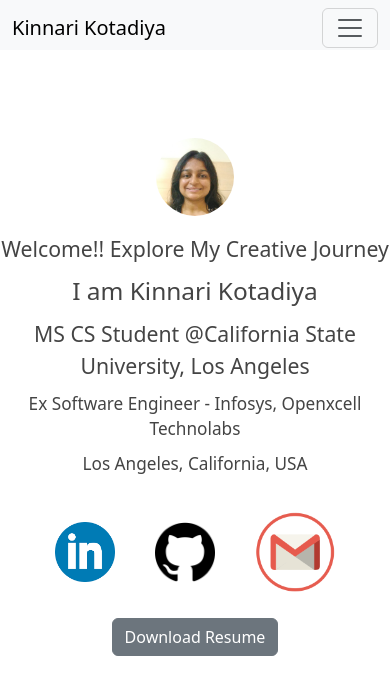
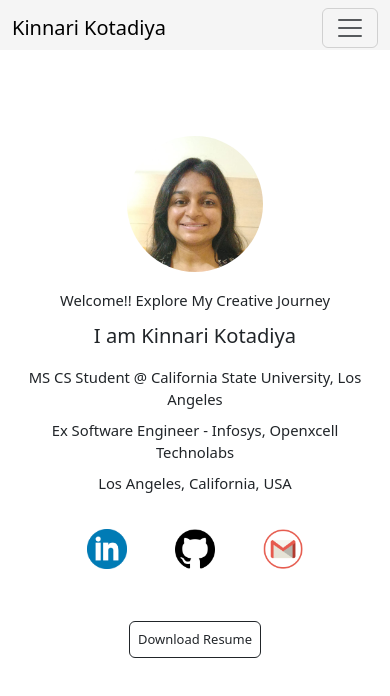
Before and after one commit to Kinnari7/kinnari7.github.io, a React (Create React App) app: page / in a window 390 px wide. Shown: the top 696 px of the page. Built offline with nearby package versions, Linux system fonts and the light colour scheme.

Commit message:
fix: make website responsive with resume update

```diff
--- a/src/containers/navbar.css
+++ b/src/containers/navbar.css
@@ -71,17 +71,22 @@
 }
 .nav-item .active {
     color: #111111;
+    font-weight: 600;
 }
 .nav-icon {
     display: none;
 }
 
   @media screen and (max-width: 960px) {
+    .navbar-custom{
+      background-color: #F5F5F5;
+    }
+
     .nav-menu {
       display: flex;
       flex-direction: column;
       width: 100%;
-      border-top: 1pxsolid #FFFFFF;
+      border-top: 1pxsolid #F5F5F5;
       position: absolute;
       top: 50px;
       left: -110%;
@@ -90,7 +95,7 @@
     }
 
     .nav-menu.active {
-      background: #FFFFFF;
+      background: #F5F5F5;
       left: 0px;
       opacity: 1;
       transition: all 0.5s ease;
--- a/src/containers/navbar.jsx
+++ b/src/containers/navbar.jsx
@@ -1,14 +1,15 @@
 // IMPORT LIBRARIES
 import React from "react";
 import { NavLink } from "react-router-dom";
+import 'bootstrap/dist/js/bootstrap.bundle.min.js';
 
 // IMPORT STYLES
 import "./navbar.css";
 
 const Navbar = () => {
   return (
-    <nav className="navbar navbar-expand-lg navbar-light bg-light">
-      <div className="container">
+    <nav className="navbar navbar-expand-lg">
+      <div className="container navbar-custom">
         <NavLink exact to="/" className="navbar-brand">
           Kinnari Kotadiya
         </NavLink>
--- a/src/pages/aboutMePage/about.jsx
+++ b/src/pages/aboutMePage/about.jsx
@@ -8,7 +8,7 @@ const About = () => {
     <div className="container my-5 d-block">
       <div className="row">
         <div className="col-12">
-          <h1 className="my-4">About Me</h1>
+          <h2 className="my-4">About Me</h2>
         </div>
       </div>
       <div className="row">
--- a/src/pages/contactPage/contact.css
+++ b/src/pages/contactPage/contact.css
@@ -7,7 +7,7 @@
 }
 .contact-intro {
     font-weight: 300;
-    color: #25282f;
+    color: black;
     text-align: center;
     margin-bottom: 2vh;
 }
@@ -22,7 +22,7 @@
     flex-direction: column;
 }
 .contact-email {
-    color: #373636;
+    color: black;
     font-size: calc(0.75rem + 0.5vw);
     text-decoration: none;
     justify-content: center;
--- a/src/pages/contactPage/contact.jsx
+++ b/src/pages/contactPage/contact.jsx
@@ -13,7 +13,7 @@ const Contact = () => {
   return (
     <div className="contact-container">
       <div className="contact-intro">
-        <p className="contact-details">Reach out to me on:</p>
+        <p className="contact-details"><b>Reach out to me on:</b></p>
         <div className="contact-emails">
           <a
             href="mailto:kinnarim.kotadiya@gmail.com"
@@ -21,7 +21,7 @@ const Contact = () => {
             rel="noopener noreferrer"
             className="contact-email"
           >
-            Email - kinnarim.kotadiya@gmail.com
+            <b>Email - kinnarim.kotadiya@gmail.com</b>
           </a>
 
           <a
@@ -30,7 +30,7 @@ const Contact = () => {
             rel="noopener noreferrer"
             className="contact-email"
           >
-            LinkedIn - Kinnari Kotadiya
+            <b>LinkedIn - Kinnari Kotadiya</b>
           </a>
         </div>
       </div>
--- a/src/pages/homePage/home.css
+++ b/src/pages/homePage/home.css
@@ -1,47 +1,118 @@
 .home-container {
-    height: calc(100vh - 50px);
+    min-height: calc(100vh - 50px);
     display: flex;
     justify-content: center;
     align-items: center;
     flex-direction: column;
+    padding: 20px;
+    text-align: center;
   }
+
   .home-img {
-    width: 20vw;
-    height: 20vw;
+    width: 15vw; /* Base size for larger screens */
+    height: 15vw;
     border-radius: 50%;
     object-fit: cover;
     object-position: center top;
     margin-bottom: 2vh;
   }
-.home-intro {
-    color: #444444;
-    text-align: center;
-    margin-bottom: 2vh;
+
+  /* Adjusting home name size */
+  .home-name {
+    font-size: calc(1.5vw + 0.4vh);
   }
-.home-name {
-    font-size: calc(1rem + 1vh);
+
+  /* University and address styles */
+  .home-university,
+  .home-address {
+    font-size: calc(0.8vw + 0.8vh);
     margin-bottom: 1vh;
   }
-.home-university {
-    font-size: calc(0.8rem + 1vh);
-    margin-bottom: 1vh;
+
+  /* Button styles */
+  .btn {
+    padding: 12px;
+    font-size: calc(0.8rem + 0.4vh);
   }
-.home-address {
-    font-size: calc(0.6rem + 0.9vh);
-    margin-bottom: 1vh;
+
+  /* Icons wrapper */
+  .home-icons-wrapper {
+    margin-top: 2vh;
   }
-.home-icons-wrapper {
-    text-align: center;
-}
+
   .home-icons {
-    margin: 0 10px;
+    margin: 0 15px;
     transition: transform 0.3s;
     padding: 10px;
   }
+
   .home-icons:hover {
     transform: scale(1.2);
   }
-.custom-image {
-    width: 30px;
-    height: 30px;
+
+  /* Responsive Design */
+  @media (max-width: 900px) {
+    .home-img {
+      width: 15vw; /* Increased size for smaller screens */
+      height: 15vw;
     }
+
+    .home-name {
+      font-size: calc(2vw + 0.4vh);
+    }
+
+    .home-university,
+    .home-address {
+      font-size: calc(1.6vw + 0.8vh);
+    }
+
+    .btn {
+      font-size: calc(0.8rem + 0.6vh);
+    }
+  }
+
+  @media (max-width: 600px) {
+    .home-img {
+      width: 30vw; /* Larger for very small screens */
+      height: 30vw;
+    }
+
+    .home-name {
+      font-size: calc(2vw + 0.8vh);
+    }
+
+    .home-university,
+    .home-address {
+      font-size: calc(1.5vw + 0.7vh);
+    }
+
+    .btn {
+      padding: 10px;
+      font-size: calc(0.6rem + 0.5vh);
+    }
+  }
+
+  @media (max-width: 400px) {
+    .home-img {
+      width: 35vw; /* Even larger for very small screens */
+      height: 35vw;
+    }
+
+    .home-name {
+      font-size: calc(3vw + 1vh);
+    }
+
+    .home-university,
+    .home-address {
+      font-size: calc(2.5vw + 0.6vh);
+    }
+
+    .btn {
+      padding: 8px;
+      font-size: calc(0.6rem + 0.4vh);
+    }
+  }
+
+  .row {
+    margin-top: 3vh;
+  }
--- a/src/pages/homePage/home.jsx
+++ b/src/pages/homePage/home.jsx
@@ -1,13 +1,6 @@
-// IMPORT LIBRARIES
 import React from "react";
-
-// IMPORT STYLES
 import "./home.css";
-
-// IMPORT IMAGES
 import profileImage from "../../assets/images/kinnari_profile.jpeg";
-
-// IMPORT ICONS
 import linkedinIcon from "../../assets/icons/linkedIn_icon.png";
 import githubIcon from "../../assets/icons/github_icon.png";
 import emailIcon from "../../assets/icons/email_icon.png";
@@ -15,13 +8,13 @@ import emailIcon from "../../assets/icons/email_icon.png";
 const Home = () => {
   return (
     <div className="home-container">
-      <img src={profileImage} className="home-img" alt=""></img>
+      <img src={profileImage} className="home-img" alt="Kinnari Kotadiya" />
 
       <div className="home-intro">
         <p className="home-university">Welcome!! Explore My Creative Journey</p>
-        <p className="home-name">I am Kinnari Kotadiya </p>
+        <p className="home-name">I am Kinnari Kotadiya</p>
         <p className="home-university">
-          MS CS Student @California State University, Los Angeles
+          MS CS Student @ California State University, Los Angeles
         </p>
         <p className="home-address">
           Ex Software Engineer - Infosys, Openxcell Technolabs
@@ -29,9 +22,9 @@ const Home = () => {
         <p className="home-address">Los Angeles, California, USA</p>
       </div>
 
-      <div className="home-icons-wrapper text-center">
+      <div className="home-icons-wrapper">
         <ul className="list-inline">
-          <li className="d-inline">
+          <li className="list-inline-item">
             <a
               href="https://www.linkedin.com/in/kinnarik/"
               target="_blank"
@@ -41,11 +34,11 @@ const Home = () => {
                 src={linkedinIcon}
                 alt="LinkedIn"
                 className="home-icons"
-                width="80px"
+                width="60px"
               />
             </a>
           </li>
-          <li className="d-inline">
+          <li className="list-inline-item">
             <a
               href="https://github.com/Kinnari7"
               target="_blank"
@@ -55,11 +48,11 @@ const Home = () => {
                 src={githubIcon}
                 alt="GitHub"
                 className="home-icons"
-                width="80px"
+                width="60px"
               />
             </a>
           </li>
-          <li className="d-inline">
+          <li className="list-inline-item">
             <a
               href="mailto:kinnarim.kotadiya@gmail.com"
               target="_blank"
@@ -68,16 +61,17 @@ const Home = () => {
               <img
                 src={emailIcon}
                 alt="Email"
-                width="100px"
+                width="60px"
                 className="home-icons"
               />
             </a>
           </li>
         </ul>
       </div>
+
       <div className="row">
         <div className="col-12 text-center">
-          <a href="/kinnari_resume.pdf" className="btn btn-secondary">
+          <a href="/kinnari_resume.pdf" className="btn btn-outline-dark">
             Download Resume
           </a>
         </div>
--- a/src/pages/resumePage/resume.jsx
+++ b/src/pages/resumePage/resume.jsx
@@ -80,7 +80,7 @@ const Resume = () => {
     <div className="container my-5 d-block">
       <div className="row">
         <div className="col-12 text-center my-4">
-          <a href="/kinnari_resume.pdf" className="btn btn-secondary">
+          <a href="/kinnari_resume.pdf" className="btn btn-outline-dark">
             Download Resume
           </a>
         </div>
@@ -88,7 +88,7 @@ const Resume = () => {
 
       <div className="row">
         <div className="col-12">
-          <h2 className="text-center mb-4">Experience</h2>
+          <h2 className="text-center mb-4">Professional Experience</h2>
         </div>
       </div>
 
```
Also changed, not shown: src/pages/resumePage/resume.css (+52 -0 lines), 1 other file (tests, documents, lock files or other folders). Lines whose indentation alone changed are shown as unchanged.
